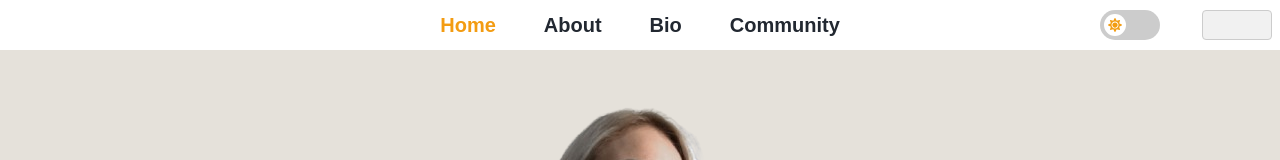
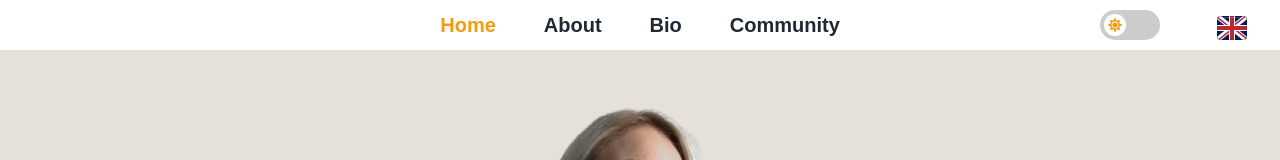
Before and after one commit to Sikharulidze/My-web-page, a React (Vite) app: page / in a window 1280 px wide. Shown: the top 160 px of the page. Built offline with nearby package versions, Linux system fonts and the light colour scheme.

Commit message:
completed project

```diff
--- a/package.json
+++ b/package.json
@@ -17,6 +17,7 @@
     "@fortawesome/react-fontawesome": "^0.2.2",
     "axios": "^1.9.0",
     "express": "^5.1.0",
+    "flag-icon-css": "^4.1.7",
     "i18next": "^25.1.2",
     "pg": "^8.16.0",
     "react": "^19.1.0",
--- a/src/Layout.jsx
+++ b/src/Layout.jsx
@@ -1,25 +1,26 @@
-
 import { NavLink } from "react-router-dom";
 import { useTranslation } from "react-i18next";
 import i18n from "i18next";
 import lightDark from "./store/lightDark";
 import { FaSun, FaMoon } from "react-icons/fa";
 import { useState } from "react";
-
+import GeorgiaSvg from "./svg/GeorgiaSvg";
+import UkSvg from "./svg/UkSvg";
+import RussiaSvg from "./svg/RussiaSvg";
 
 function Layout({ children }) {
   const { t } = useTranslation();
+  const [open, setOpen] = useState(false);
 
   const dark = lightDark((state) => state.dark);
   const switchMode = lightDark((state) => state.switchMode);
 
- const [currentLang, setCurrentLang] = useState(i18n.language || "eng");
-  const languageChangeHandler = (event) => {
-    const selectedLang = event.target.value;
-    i18n.changeLanguage(selectedLang);
-    setCurrentLang(selectedLang);
+  const [currentLang, setCurrentLang] = useState(i18n.language || "eng");
+  const languageChangeHandler = (lang) => {
+    i18n.changeLanguage(lang);
+    setCurrentLang(lang);
+    setOpen(false);
   };
-
 
   return (
     <div>
@@ -57,43 +58,83 @@ function Layout({ children }) {
           {t("nav.community")}
         </NavLink>
 
-        {/* Language Select */}
-        <select
-          name="language"
-          id="language"
-          onChange={languageChangeHandler}
-          value={currentLang}
-          aria-label="Select language"
+        {/* Language selector container */}
+        <div
           style={{
             position: "absolute",
             top: 10,
             right: 8,
-            width: 70,
-            height: 30,
+            width: 80,
+            height: 100,
             cursor: "pointer",
-            paddingRight: 0,
-            paddingLeft: 0,
-            fontSize: 0,
-            backgroundRepeat: "no-repeat",
-            backgroundPosition: "center center",
-            backgroundSize: "24px 16px",
-            borderRadius: 4,
-            border: "1px solid #ccc",
-            appearance: "none",
-            WebkitAppearance: "none",
-            MozAppearance: "none",
+            userSelect: "none",
           }}
         >
-          <option value="eng" style={{ fontSize: "14px" }}>
-            ENG
-          </option>
-          <option value="geo" style={{ fontSize: "14px" }}>
-            GEO
-          </option>
-          <option value="rus" style={{ fontSize: "14px" }}>
-            RUS
-          </option>
-        </select>
+          {/* Flag container */}
+          <div
+            onClick={() => setOpen((prev) => !prev)}
+            aria-label="Select language"
+            style={{
+              width: "100%",
+              height: 36,
+              border: "none",
+              padding: 0,
+              margin: 0,
+              borderRadius: 0,
+              overflow: "hidden",
+              backgroundColor: "transparent",
+              display: "flex",
+              alignItems: "center",
+              justifyContent: "center",
+            }}
+          >
+            {currentLang === "eng" ? (
+              <UkSvg width="60px" height="36px" />
+            ) : currentLang === "geo" ? (
+              <GeorgiaSvg width="60px" height="36px" />
+            ) : (
+              <RussiaSvg width="60px" height="36px" />
+            )}
+          </div>
+
+          {/* Dropdown menu */}
+          {open && (
+            <div
+              style={{
+                position: "absolute",
+                top: 40,
+                left: "50%",
+                transform: "translateX(-50%)",
+                width: 50,
+                backgroundColor: "#fff",
+                borderRadius: 4,
+                border: "1px solid #ccc",
+                cursor: "pointer",
+                zIndex: 1000,
+                boxShadow: "0 2px 6px rgba(0,0,0,0.15)",
+              }}
+            >
+              <div
+                onClick={() => languageChangeHandler("eng")}
+                style={{ padding: "6px 10px" }}
+              >
+                <UkSvg />
+              </div>
+              <div
+                onClick={() => languageChangeHandler("geo")}
+                style={{ padding: "6px 10px" }}
+              >
+                <GeorgiaSvg />
+              </div>
+              <div
+                onClick={() => languageChangeHandler("rus")}
+                style={{ padding: "6px 10px" }}
+              >
+                <RussiaSvg />
+              </div>
+            </div>
+          )}
+        </div>
 
         {/* Dark Mode Button */}
         <button
--- /dev/null
+++ b/src/svg/GeorgiaSvg.jsx
@@ -0,0 +1,43 @@
+const GeorgiaSvg = () => {
+  return (
+    <svg
+      xmlns="http://www.w3.org/2000/svg"
+      width="100%"
+      height="100%"
+      viewBox="0 0 32 32"
+    >
+      <rect x="1" y="4" width="30" height="24" rx="4" ry="4" fill="#fff" />
+      <path
+        fill="#ea3323"
+        d="M31 14L18 14 18 4 14 4 14 14 1 14 1 18 14 18 14 28 18 28 18 18 31 18 31 14z"
+      />
+      <path
+        d="M27,4H5c-2.209,0-4,1.791-4,4V24c0,2.209,1.791,4,4,4H27c2.209,0,4-1.791,4-4V8c0-2.209-1.791-4-4-4Zm3,20c0,1.654-1.346,3-3,3H5c-1.654,0-3-1.346-3-3V8c0-1.654,1.346-3,3-3H27c1.654,0,3,1.346,3,3V24Z"
+        opacity=".15"
+      />
+      <path
+        d="M10,8.141c-.619,.124-1.246,.202-1.874,.233.031-.628,.109-1.254,.233-1.874-.57,.075-1.148,.075-1.718,0,.124,.619,.202,1.246,.233,1.874-.628-.031-1.254-.109-1.874-.233,.075,.57,.075,1.148,0,1.718,.619-.124,1.246-.202,1.874-.233-.031,.628-.109,1.254-.233,1.874,.57-.075,1.148-.075,1.718,0-.124-.619-.202-1.246-.233-1.874,.628,.031,1.254,.109,1.874,.233-.075-.57-.075-1.148,0-1.718Z"
+        fill="#ea3323"
+      />
+      <path
+        d="M22,8.141c.619,.124,1.246,.202,1.874,.233-.031-.628-.109-1.254-.233-1.874,.57,.075,1.148,.075,1.718,0-.124,.619-.202,1.246-.233,1.874,.628-.031,1.254-.109,1.874-.233-.075,.57-.075,1.148,0,1.718-.619-.124-1.246-.202-1.874-.233,.031,.628,.109,1.254,.233,1.874-.57-.075-1.148-.075-1.718,0,.124-.619,.202-1.246,.233-1.874-.628,.031-1.254,.109-1.874,.233,.075-.57,.075-1.148,0-1.718Z"
+        fill="#ea3323"
+      />
+      <path
+        d="M10,23.859c-.619-.124-1.246-.202-1.874-.233.031,.628,.109,1.254,.233,1.874-.57-.075-1.148-.075-1.718,0,.124-.619,.202-1.246,.233-1.874-.628,.031-1.254,.109-1.874,.233,.075-.57,.075-1.148,0-1.718,.619,.124,1.246,.202,1.874,.233-.031-.628-.109-1.254-.233-1.874,.57,.075,1.148,.075,1.718,0-.124,.619-.202,1.246-.233,1.874,.628-.031,1.254-.109,1.874-.233-.075,.57-.075,1.148,0,1.718Z"
+        fill="#ea3323"
+      />
+      <path
+        d="M22,23.859c.619-.124,1.246-.202,1.874-.233-.031,.628-.109,1.254-.233,1.874,.57-.075,1.148-.075,1.718,0-.124-.619-.202-1.246-.233-1.874,.628,.031,1.254,.109,1.874,.233-.075-.57-.075-1.148,0-1.718-.619,.124-1.246,.202-1.874,.233,.031-.628,.109-1.254,.233-1.874-.57,.075-1.148,.075-1.718,0,.124,.619,.202,1.246,.233,1.874-.628-.031-1.254-.109-1.874-.233,.075,.57,.075,1.148,0,1.718Z"
+        fill="#ea3323"
+      />
+      <path
+        d="M27,5H5c-1.657,0-3,1.343-3,3v1c0-1.657,1.343-3,3-3H27c1.657,0,3,1.343,3,3v-1c0-1.657-1.343-3-3-3Z"
+        fill="#fff"
+        opacity=".2"
+      />
+    </svg>
+  );
+};
+
+export default GeorgiaSvg;
--- /dev/null
+++ b/src/svg/RussiaSvg.jsx
@@ -0,0 +1,32 @@
+const RussiaSvg = () => {
+  return (
+    <svg
+      xmlns="http://www.w3.org/2000/svg"
+      width="32"
+      height="32"
+      viewBox="0 0 32 32"
+    >
+      <path fill="#1435a1" d="M1 11H31V21H1z"></path>
+      <path
+        d="M5,4H27c2.208,0,4,1.792,4,4v4H1v-4c0-2.208,1.792-4,4-4Z"
+        fill="#fff"
+      ></path>
+      <path
+        d="M5,20H27c2.208,0,4,1.792,4,4v4H1v-4c0-2.208,1.792-4,4-4Z"
+        transform="rotate(180 16 24)"
+        fill="#c53a28"
+      ></path>
+      <path
+        d="M27,4H5c-2.209,0-4,1.791-4,4V24c0,2.209,1.791,4,4,4H27c2.209,0,4-1.791,4-4V8c0-2.209-1.791-4-4-4Zm3,20c0,1.654-1.346,3-3,3H5c-1.654,0-3-1.346-3-3V8c0-1.654,1.346-3,3-3H27c1.654,0,3,1.346,3,3V24Z"
+        opacity=".15"
+      ></path>
+      <path
+        d="M27,5H5c-1.657,0-3,1.343-3,3v1c0-1.657,1.343-3,3-3H27c1.657,0,3,1.343,3,3v-1c0-1.657-1.343-3-3-3Z"
+        fill="#fff"
+        opacity=".2"
+      ></path>
+    </svg>
+  );
+};
+
+export default RussiaSvg;
--- /dev/null
+++ b/src/svg/UkSvg.jsx
@@ -0,0 +1,66 @@
+const UkSvg = () => {
+  return (
+    <svg
+      xmlns="http://www.w3.org/2000/svg"
+      width="32"
+      height="32"
+      viewBox="0 0 32 32"
+    >
+      <rect
+        x="1"
+        y="4"
+        width="30"
+        height="24"
+        rx="4"
+        ry="4"
+        fill="#071b65"
+      ></rect>
+      <path
+        d="M5.101,4h-.101c-1.981,0-3.615,1.444-3.933,3.334L26.899,28h.101c1.981,0,3.615-1.444,3.933-3.334L5.101,4Z"
+        fill="#fff"
+      ></path>
+      <path
+        d="M22.25,19h-2.5l9.934,7.947c.387-.353,.704-.777,.929-1.257l-8.363-6.691Z"
+        fill="#b92932"
+      ></path>
+      <path
+        d="M1.387,6.309l8.363,6.691h2.5L2.316,5.053c-.387,.353-.704,.777-.929,1.257Z"
+        fill="#b92932"
+      ></path>
+      <path
+        d="M5,28h.101L30.933,7.334c-.318-1.891-1.952-3.334-3.933-3.334h-.101L1.067,24.666c.318,1.891,1.952,3.334,3.933,3.334Z"
+        fill="#fff"
+      ></path>
+      <rect x="13" y="4" width="6" height="24" fill="#fff"></rect>
+      <rect x="1" y="13" width="30" height="6" fill="#fff"></rect>
+      <rect x="14" y="4" width="4" height="24" fill="#b92932"></rect>
+      <rect
+        x="14"
+        y="1"
+        width="4"
+        height="30"
+        transform="translate(32) rotate(90)"
+        fill="#b92932"
+      ></rect>
+      <path
+        d="M28.222,4.21l-9.222,7.376v1.414h.75l9.943-7.94c-.419-.384-.918-.671-1.471-.85Z"
+        fill="#b92932"
+      ></path>
+      <path
+        d="M2.328,26.957c.414,.374,.904,.656,1.447,.832l9.225-7.38v-1.408h-.75L2.328,26.957Z"
+        fill="#b92932"
+      ></path>
+      <path
+        d="M27,4H5c-2.209,0-4,1.791-4,4V24c0,2.209,1.791,4,4,4H27c2.209,0,4-1.791,4-4V8c0-2.209-1.791-4-4-4Zm3,20c0,1.654-1.346,3-3,3H5c-1.654,0-3-1.346-3-3V8c0-1.654,1.346-3,3-3H27c1.654,0,3,1.346,3,3V24Z"
+        opacity=".15"
+      ></path>
+      <path
+        d="M27,5H5c-1.657,0-3,1.343-3,3v1c0-1.657,1.343-3,3-3H27c1.657,0,3,1.343,3,3v-1c0-1.657-1.343-3-3-3Z"
+        fill="#fff"
+        opacity=".2"
+      ></path>
+    </svg>
+  );
+};
+
+export default UkSvg;
```
Also changed, not shown: src/App.css (line endings or trailing spaces), 1 other file (tests, documents, lock files or other folders).
